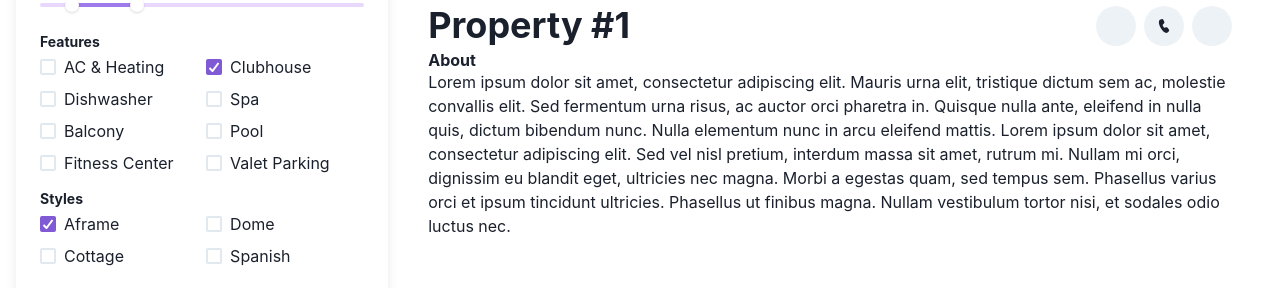
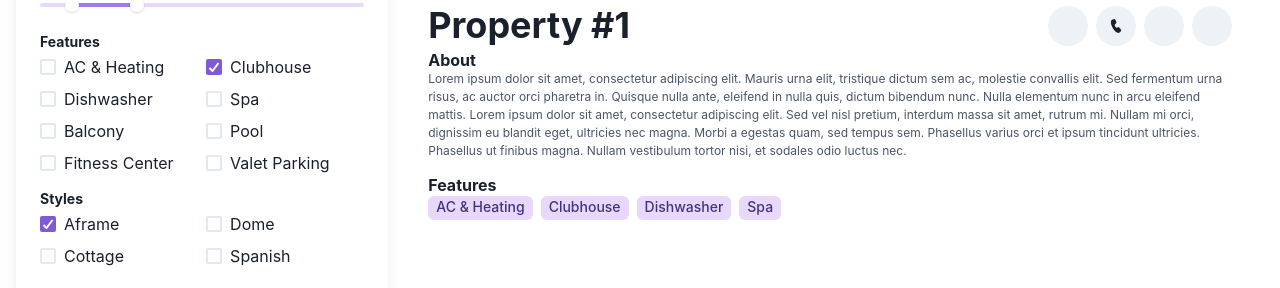
Before and after one commit to Aman7400/rockstar-properties, a Next.js app: page /details/1 in a window 1280 px wide. Shown: the part 364-652 px from the top of the page. Built offline with nearby package versions, Linux system fonts and the light colour scheme; some icons are missing.

Commit message:
Add Features Tags

```diff
--- a/components/filter/Features.js
+++ b/components/filter/Features.js
@@ -1,4 +1,5 @@
 import { Box, Checkbox, CheckboxGroup, Grid, GridItem, Heading } from "@chakra-ui/react";
+import { allFeatures } from "../../data/features";
 
 export function Features() {
 
@@ -11,7 +12,7 @@ export function Features() {
             <CheckboxGroup colorScheme='purple' defaultValue={['Clubhouse']}>
                 <Grid w="100%" mb={4} templateColumns='repeat(2, 1fr)' gap={2}>
                     {
-                        ["AC & Heating", "Clubhouse", "Dishwasher", "Spa", "Balcony", "Pool", "Fitness Center", "Valet Parking"].map((feature, i) =>
+                       allFeatures.map((feature, i) =>
                             <GridItem key={i}>
 
                                 <Checkbox size='md' colorScheme='purple' value={feature} colSpan={1} >{feature}</Checkbox>
--- /dev/null
+++ b/data/features.js
@@ -0,0 +1 @@
+export const allFeatures =  ["AC & Heating", "Clubhouse", "Dishwasher", "Spa", "Balcony", "Pool", "Fitness Center", "Valet Parking"]
--- a/pages/details/[propertyId].js
+++ b/pages/details/[propertyId].js
@@ -1,11 +1,12 @@
 /* eslint-disable @next/next/no-img-element */
-import { Box, Button, Container, Heading, HStack, IconButton, Text } from '@chakra-ui/react';
+import { Box, Button, Container, Heading, HStack, IconButton, Tag, TagLabel, TagLeftIcon, Text } from '@chakra-ui/react';
 import { Icon } from '@iconify/react';
 import { useRouter } from 'next/router'
 import React from 'react'
+import { allFeatures } from '../../data/features';
 
 const DetailsView = () => {
-  const { query, back } = useRouter();
+  const { query, back, push } = useRouter();
   return (
     <Box w={"100%"} p={4} height={"600px"} overflowY="scroll" >
       <HStack w={"100%"} position="relative">
@@ -28,14 +29,28 @@ const DetailsView = () => {
             <IconButton isRound icon={<Icon icon={"bxs:like"} />} />
             <IconButton isRound icon={<Icon icon={"fluent:call-28-filled"} />} />
             <IconButton isRound icon={<Icon icon={"clarity:share-solid"} />} />
+            <IconButton onClick={() => push("https://www.google.co.in/maps")} isRound icon={<Icon icon={"fa6-solid:map-location-dot"} />} />
           </HStack>
         </HStack>
         <Heading size="sm">
           About
         </Heading>
-        <Text>
+        <Text fontSize="xs" color={"gray.600"}>
           Lorem ipsum dolor sit amet, consectetur adipiscing elit. Mauris urna elit, tristique dictum sem ac, molestie convallis elit. Sed fermentum urna risus, ac auctor orci pharetra in. Quisque nulla ante, eleifend in nulla quis, dictum bibendum nunc. Nulla elementum nunc in arcu eleifend mattis. Lorem ipsum dolor sit amet, consectetur adipiscing elit. Sed vel nisl pretium, interdum massa sit amet, rutrum mi. Nullam mi orci, dignissim eu blandit eget, ultricies nec magna. Morbi a egestas quam, sed tempus sem. Phasellus varius orci et ipsum tincidunt ultricies. Phasellus ut finibus magna. Nullam vestibulum tortor nisi, et sodales odio luctus nec.
         </Text>
+      </Box>
+      <Box px={4}>
+        <Heading size="sm">
+          Features
+        </Heading>
+        <HStack flexWrap={"wrap"} spacing={2}>
+          {
+            allFeatures.slice(0,4).map((feature, i) =>
+              <Tag size={"md"} key={i} variant='subtle' colorScheme='purple'>
+                <TagLabel>{feature}</TagLabel>
+              </Tag>)
+          }
+        </HStack>
       </Box>
     </Box>
   )
```
